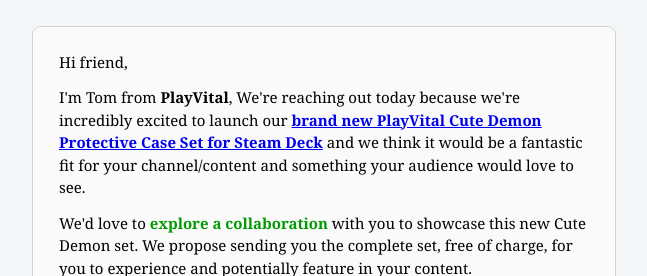
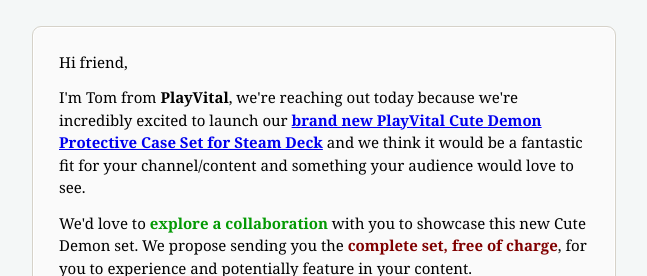
Before and after one commit to PIZZAxBOY/email-template, a website: page template/单品.html in a window 1280 px wide. Shown: the part 524-800 px from the top of the page, without its empty margins (317-964 px from the left). Drawn offline with nearby package versions, Linux system fonts and the light colour scheme.

Commit message:
添加单品模板

```diff
--- a/template/单品.html
+++ b/template/单品.html
@@ -228,7 +228,7 @@
                             Hi friend,
                           </p>
                           <p style="font-size: 15px;">
-                            I'm Tom from <strong>PlayVital</strong>, We're reaching out today
+                            I'm Tom from <strong>PlayVital</strong>, we're reaching out today
                             because we're
                             incredibly excited to launch our <strong><a
                                 href="https://playvital.com/search?type=product&q=ZNLSDP&options%5Bprefix%5D=last"
@@ -242,8 +242,8 @@
                               collaboration</strong> with
                             you to showcase this new Cute Demon
                             set. We
-                            propose sending you the complete set, free of charge, for you to
-                            experience and
+                            propose sending you the <strong style="color: maroon">complete set, free
+                              of charge</strong>, for you to experience and
                             potentially feature in your content.
                           </p>
                           <p style="font-size: 15px;">
```
Also changed, not shown: 1 other file.
